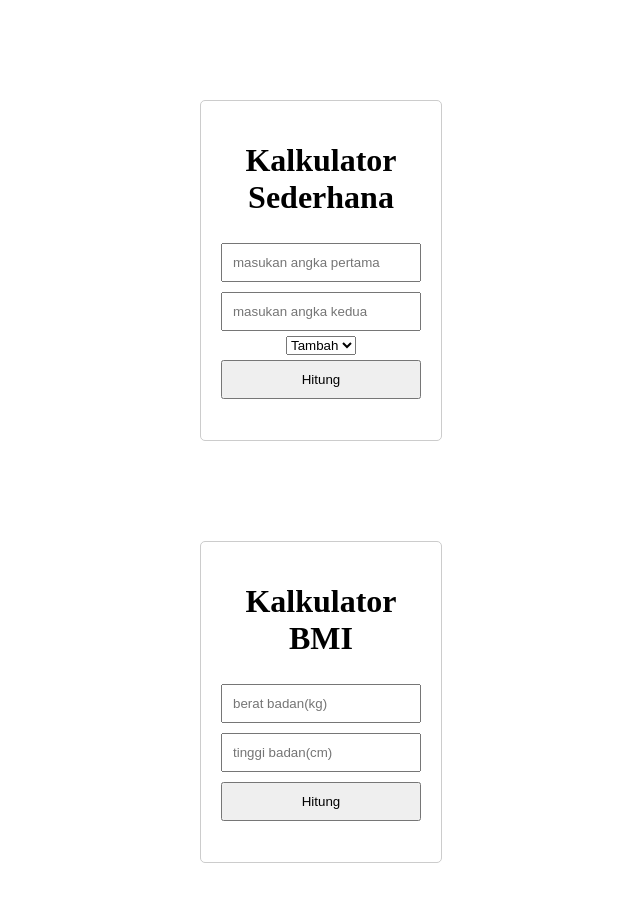
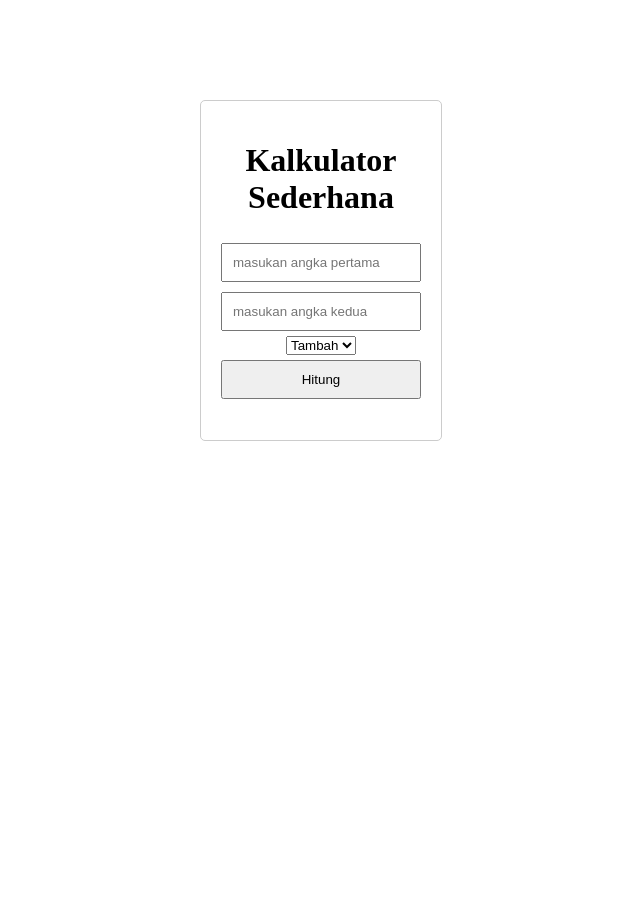
Before and after one commit to SaefulMustofa/kalkulator-sederhana, a plain HTML site: page Kalkulator/index.html in a window 1280 px wide. Shown: the whole page, without its empty margins (319-959 px from the left). After the commit the page ends 800 px from the top, so only its background shows below. Drawn offline with Linux system fonts and the light colour scheme.

Commit message:
memasukan file ke dalam folder Kalkulator

```diff
--- a/index.html
+++ b/Kalkulator/index.html
@@ -24,18 +24,6 @@
         <button onclick="hitung()">Hitung</button>
         <p id="hasil"></p>
     </div>
-
-    <!-- README -->
-    <!-- ini adalah sebuah aplikasi kalkulator BMI yang didalamnya -->
-    <!-- mengimplentasikan materi If...Else Statement -->
-
-    <div id="calc">
-        <h1>Kalkulator BMI</h1>
-        <input type="text" id="berat" placeholder="berat badan(kg)">
-        <input type="text" id="tinggi" placeholder="tinggi badan(cm)">
-        <button onclick="hitungBMI()">Hitung</button>
-        <p id="hasilBMI"></p>
-    </div>
 <script src="script.js"></script>
 </body>
 </html>
--- a/script.js
+++ b/Kalkulator/script.js
@@ -36,26 +36,3 @@ function hitung() {
         // Tampilkan hasil
         document.getElementById("hasil").innerText = hasil;
     }
-
-function hitungBMI() {
-    let berat = parseFloat(document.getElementById("berat").value);
-    let tinggi = parseFloat(document.getElementById("tinggi").value);
-    let hasilBMI;
-
-    if (isNaN(berat) || isNaN(tinggi)) {
-        hasilBMI = "Masukan Angka yang Valid";
-    } else {
-        tinggi = tinggi / 100;
-        let bmi = berat  / (tinggi * tinggi);
-            if (bmi < 18.5) {
-                hasilBMI = `BMI Anda adalah ${bmi.toFixed(2)}. Anda termasuk kategori kurus.`;
-            } else if (bmi < 24.9) {
-                hasilBMI = `BMI Anda adalah ${bmi.toFixed(2)}. Anda termasuk kategori normal.`;
-            } else if (bmi < 29.9) {
-                hasilBMI = `BMI Anda adalah ${bmi.toFixed(2)}. Anda termasuk kategori overweight.`;
-            } else {
-                hasilBMI = `BMI Anda adalah ${bmi.toFixed(2)}. Anda termasuk kategori obesitas.`;
-            }
-    }
-    document.getElementById("hasilBMI").innerText = hasilBMI;
-}
```
Also changed, not shown: Kalkulator/style.css (renamed from style.css).
